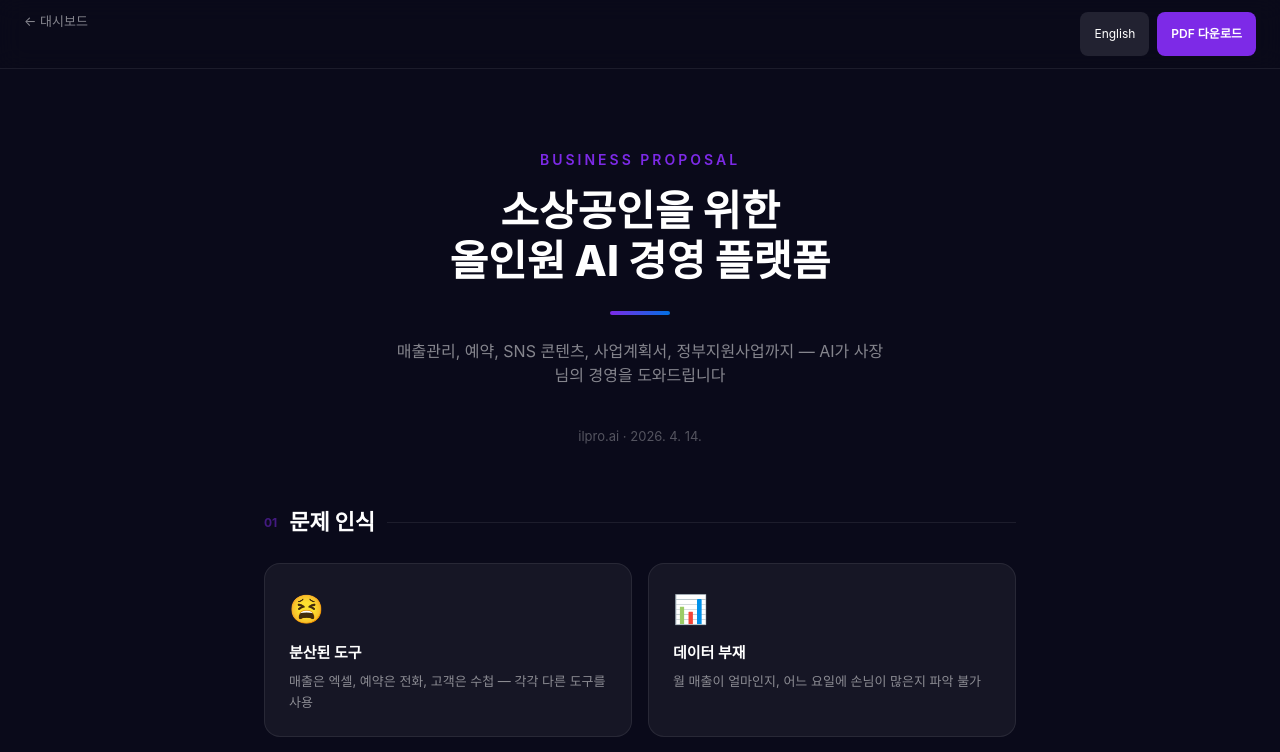
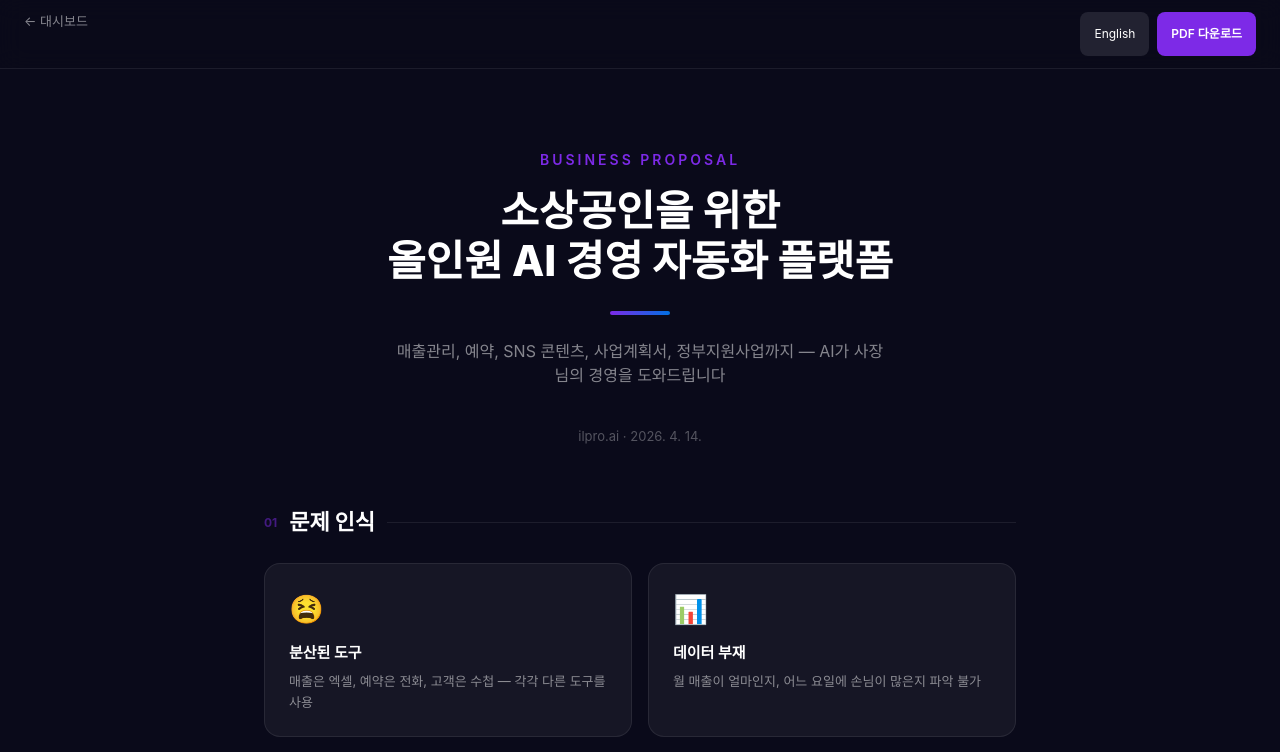
Before and after one commit to purebelmont/ilproai-next, a Next.js app: page /proposal in a window 1280 px wide. Shown: the top 752 px of the page. Built offline with nearby package versions, Linux system fonts and the light colour scheme.

Commit message:
Rename to AI 경영 자동화 플랫폼 across recruit, blog, proposal

```diff
--- a/src/app/blog/page.tsx
+++ b/src/app/blog/page.tsx
@@ -20,7 +20,7 @@ export const BLOG_POSTS: BlogPost[] = [
   {
     slug: "ulsan-free-test",
     category: "공지",
-    title: "울산 소상공인·중소기업 대상 AI 경영 플랫폼 무료 테스트 참여자 모집",
+    title: "울산 소상공인·중소기업 대상 AI 경영 자동화 플랫폼 무료 테스트 참여자 모집",
     subtitle: "PRO 전체 기능 3개월 무료 — 선착순 50개 업체 모집합니다.",
     icon: "📢",
     readTime: "5분",
--- a/src/app/proposal/page.tsx
+++ b/src/app/proposal/page.tsx
@@ -48,7 +48,7 @@ export default function ProposalPage() {
           <div style={{ fontSize: 14, fontWeight: 600, color: "#7D2AE7", letterSpacing: 3, marginBottom: 16 }}>BUSINESS PROPOSAL</div>
           <h1 style={{ fontSize: 42, fontWeight: 800, lineHeight: 1.2, marginBottom: 16 }}>
             {lang === "ko" ? "소상공인을 위한" : "All-in-One AI Platform"}<br />
-            {lang === "ko" ? "올인원 AI 경영 플랫폼" : "for Small Businesses"}
+            {lang === "ko" ? "올인원 AI 경영 자동화 플랫폼" : "for Small Businesses"}
           </h1>
           <div style={{ width: 60, height: 4, background: "linear-gradient(90deg, #7D2AE7, #0071E3)", margin: "24px auto", borderRadius: 2 }} />
           <p style={{ fontSize: 16, color: "rgba(255,255,255,0.5)", maxWidth: 500, margin: "0 auto" }}>
--- a/src/app/recruit/page.tsx
+++ b/src/app/recruit/page.tsx
@@ -7,7 +7,7 @@ export default function RecruitPage() {
       <header style={{ background: "linear-gradient(135deg, #7D2AE7, #0071E3)", padding: "60px 24px 50px", textAlign: "center" }}>
         <div style={{ fontSize: 12, fontWeight: 600, letterSpacing: 3, color: "rgba(255,255,255,0.7)", marginBottom: 12 }}>울산 소상공인 · 중소기업 대상</div>
         <h1 style={{ fontSize: 32, fontWeight: 800, lineHeight: 1.3, marginBottom: 12, maxWidth: 600, margin: "0 auto 12px" }}>
-          AI 경영 플랫폼<br />무료 테스트 참여자 모집
+          AI 경영 자동화 플랫폼<br />무료 테스트 참여자 모집
         </h1>
         <p style={{ fontSize: 15, color: "rgba(255,255,255,0.8)", marginBottom: 24 }}>
           PRO 전체 기능 3개월 무료 · 선착순 50개 업체
```
